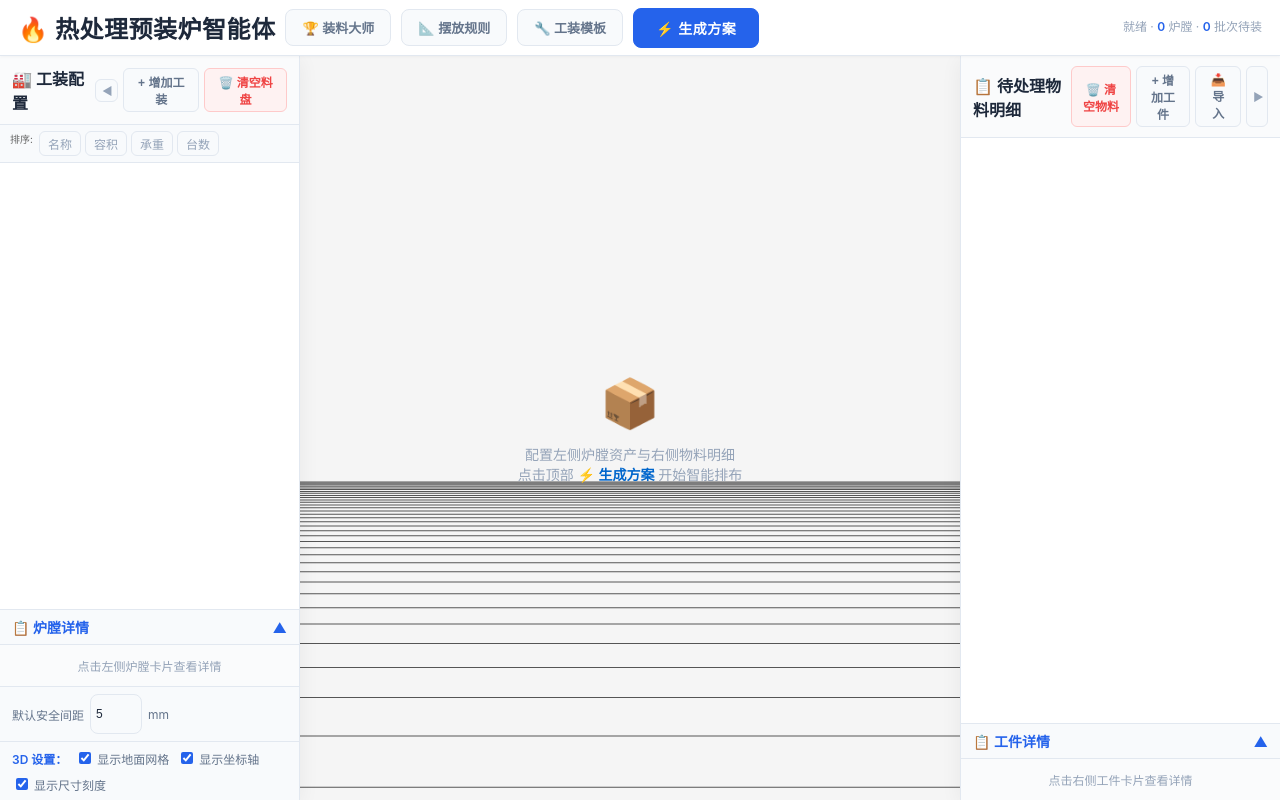
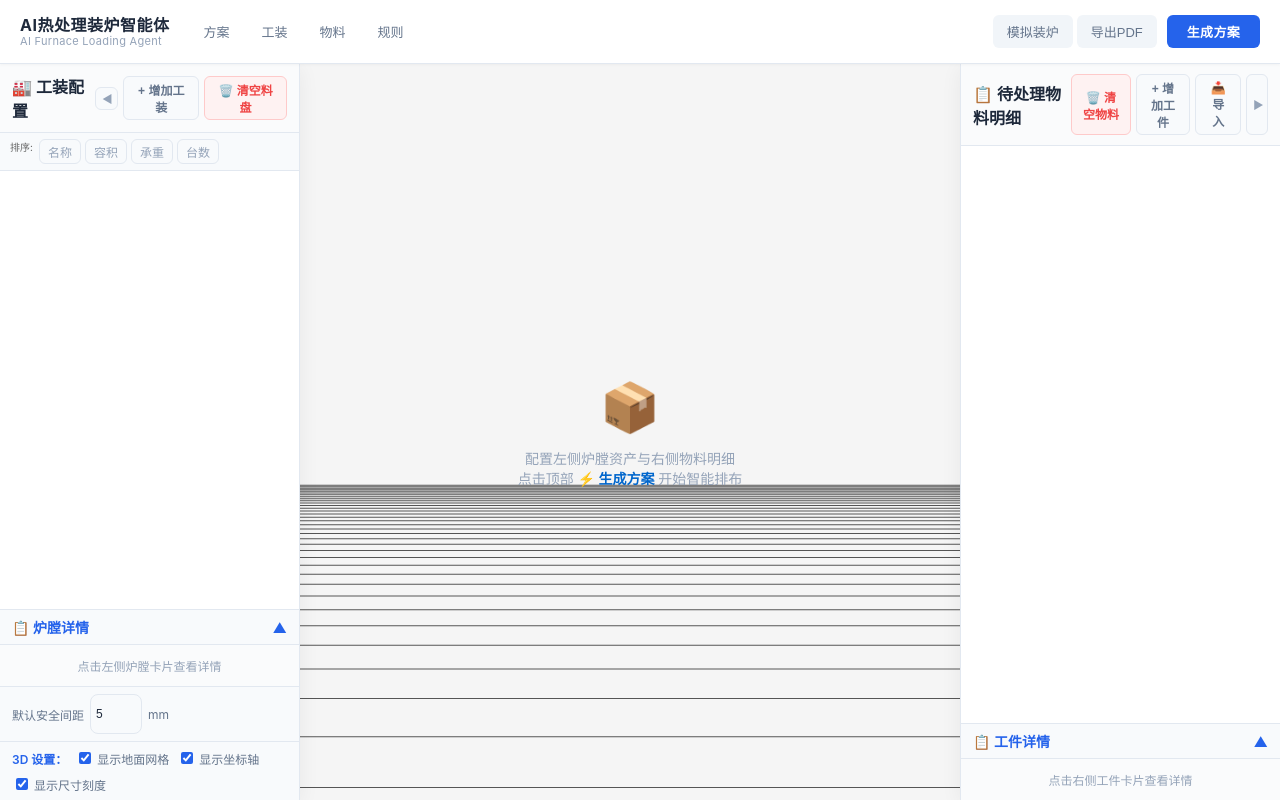
Before and after one commit to EASY-PETS/heat_treatment, a website: page furnace.html in a window 1280 px wide. Drawn offline with nearby package versions, Linux system fonts and the light colour scheme; animation ran at ten frames a second.

Commit message:
Update CSS styles and furnace HTML layout

```diff
--- a/css/main.css
+++ b/css/main.css
@@ -32,63 +32,94 @@
 
 /* ==================== TOP BAR ==================== */
 #top-bar {
-    height: 56px; min-height: 56px;
+    height: 64px; min-height: 64px;
     background: #FFFFFF;
     border-bottom: 1px solid var(--border-color);
-    display: flex; align-items: center; padding: 0 18px;
-    gap: 10px; z-index: 20;
+    display: flex; align-items: center; padding: 0 20px;
+    gap: 4px; z-index: 20;
     box-shadow: 0 1px 3px rgba(0,0,0,0.04);
 }
-#top-bar h2 {
-    margin: 0; font-size: 24px; font-weight: 600;
-    color: var(--text-color);
-    white-space: nowrap; letter-spacing: 0.5px;
-}
 #top-bar .btn {
-    padding: 8px 16px; font-size: 13px; font-weight: 600;
-    border: 1px solid var(--border-color); border-radius: 8px; cursor: pointer;
-    color: var(--text-secondary); background: #F8FAFC;
-    transition: all 0.2s; white-space: nowrap;
-}
-#top-bar .btn:hover {
+    padding: 7px 14px; font-size: 13px; font-weight: 500;
+    border: none; border-radius: 6px; cursor: pointer;
+    transition: all 0.15s; white-space: nowrap;
+}
+
+/* ---- Logo ---- */
+.top-logo {
+    display: flex; flex-direction: column;
+    justify-content: center; margin-right: 16px;
+    line-height: 1.25;
+}
+.top-logo-title {
+    font-size: 16px; font-weight: 700;
+    color: var(--text-color);
+    letter-spacing: 0.5px;
+}
+.top-logo-subtitle {
+    font-size: 11px; font-weight: 400;
+    color: var(--text-muted);
+    letter-spacing: 0.3px;
+}
+
+/* ---- 导航按钮 ---- */
+.top-nav-btn {
+    background: transparent;
+    color: var(--text-secondary);
+    padding: 7px 14px !important;
+    font-size: 13px !important;
+    font-weight: 500 !important;
+    border: none !important;
+    border-radius: 6px !important;
+}
+.top-nav-btn:hover {
     background: #F1F5F9;
-    border-color: #CBD5E1;
-}
-.btn-master {
-    background: #F8FAFC !important;
-    color: var(--text-secondary) !important;
-    border: 1px solid var(--border-color) !important;
+    color: var(--text-color);
+}
+
+/* ---- 弹性填充 ---- */
+.top-spacer {
+    flex: 1;
+}
+
+/* ---- 工具按钮 (灰色) ---- */
+.top-tool-btn {
+    background: #F1F5F9;
+    color: var(--text-secondary);
+    padding: 7px 14px !important;
     font-size: 13px !important;
-    box-shadow: none !important;
-}
-.btn-master:hover { background: #F1F5F9 !important; border-color: #CBD5E1 !important; transform: none; }
-.btn-rules {
-    background: #F8FAFC !important;
-    color: var(--text-secondary) !important;
-    border: 1px solid var(--border-color) !important;
-    font-size: 13px !important;
-    box-shadow: none !important;
-}
-.btn-rules:hover { background: #F1F5F9 !important; border-color: #CBD5E1 !important; transform: none; }
+    font-weight: 500 !important;
+    border: none !important;
+    border-radius: 6px !important;
+}
+.top-tool-btn:hover {
+    background: #E2E8F0;
+    color: var(--text-color);
+}
+
+/* ---- 主按钮：生成方案 (蓝色) ---- */
 .btn-generate {
     background: var(--accent-color) !important;
     color: #FFFFFF !important;
-    border: 1px solid var(--accent-color) !important;
-    font-size: 14px !important; padding: 9px 22px !important;
-    letter-spacing: 0.5px;
+    border: none !important;
+    font-size: 13px !important; font-weight: 600 !important;
+    padding: 7px 20px !important;
+    border-radius: 6px !important;
+    margin-left: 6px;
+    letter-spacing: 0.3px;
     box-shadow: none !important;
 }
-.btn-generate:hover { background: var(--accent-hover) !important; border-color: var(--accent-hover) !important; transform: none; box-shadow: none !important; }
-.btn-animate-top { background-color: #F8FAFC; color: var(--text-secondary); border: 1px solid var(--border-color); display: none; }
-.btn-animate-top:hover { background-color: #F1F5F9; }
-.btn-pdf-top { background-color: #F8FAFC; color: var(--text-secondary); border: 1px solid var(--border-color); display: none; }
-.btn-pdf-top:hover { background-color: #F1F5F9; }
-.btn-explode-top { background: #F8FAFC; color: var(--text-secondary); border: 1px solid var(--border-color); display: none; box-shadow: none; }
-.btn-explode-top:hover { background: #F1F5F9; transform: none; }
-.btn-explode-top.active { background: var(--success-color); color: #FFFFFF; border-color: var(--success-color); box-shadow: none; }
-.btn-explode-top.active:hover { background: #16A34A; border-color: #16A34A; }
-.btn-bom-top { background: #F8FAFC; color: var(--text-secondary); border: 1px solid var(--border-color); display: none; box-shadow: none; }
-.btn-bom-top:hover { background: #F1F5F9; transform: none; }
+.btn-generate:hover {
+    background: var(--accent-hover) !important;
+    transform: none;
+    box-shadow: none !important;
+}
+
+/* ---- 旧样式兼容：隐藏已废弃的独立类 ---- */
+.btn-master, .btn-rules, .btn-animate-top, .btn-pdf-top,
+.btn-explode-top, .btn-bom-top {
+    /* 已由 .top-nav-btn / .top-tool-btn 替代，保留以便 JS 不会报错 */
+}
 
 #top-summary {
     margin-left: auto; font-size: 12px; color: var(--text-muted);
--- a/furnace.html
+++ b/furnace.html
@@ -23,16 +23,21 @@
 
     <!-- ==================== TOP BAR ==================== -->
     <div id="top-bar">
-        <h2>🔥 热处理预装炉智能体</h2>
-        <button class="btn btn-master" id="btn-master">🏆 装料大师</button>
-        <button class="btn btn-rules" id="btn-rules">📐 摆放规则</button>
-        <button class="btn btn-rules" id="btn-tooling-mgmt" style="background: linear-gradient(135deg, #4f46e5 0%, #3730a3 100%); box-shadow: 0 0 14px rgba(79,70,229,0.35);">🔧 工装模板</button>
-        <button class="btn btn-generate" id="btn-generate-plan">⚡ 生成方案</button>
-        <button class="btn btn-animate-top" id="btn-animate">🎬 逐步模拟装框</button>
-        <button class="btn btn-pdf-top" id="btn-export-pdf">📄 导出 PDF</button>
-        <button class="btn btn-explode-top" id="btn-explode" style="display:none;">🔍 开启爆炸图</button>
-        <button class="btn btn-bom-top" id="btn-bom" style="display:none;">📋 施工清单</button>
-        <div id="top-summary">
+        <div class="top-logo">
+            <div class="top-logo-title">AI热处理装炉智能体</div>
+            <div class="top-logo-subtitle">AI Furnace Loading Agent</div>
+        </div>
+        <button class="btn top-nav-btn" id="btn-master">方案</button>
+        <button class="btn top-nav-btn" id="btn-tooling-mgmt">工装</button>
+        <button class="btn top-nav-btn" id="btn-material-nav">物料</button>
+        <button class="btn top-nav-btn" id="btn-rules">规则</button>
+        <div class="top-spacer"></div>
+        <button class="btn top-tool-btn" id="btn-animate">模拟装炉</button>
+        <button class="btn top-tool-btn" id="btn-export-pdf">导出PDF</button>
+        <button class="btn top-tool-btn" id="btn-bom" style="display:none;">施工清单</button>
+        <button class="btn top-tool-btn" id="btn-explode" style="display:none;">爆炸图</button>
+        <button class="btn btn-generate" id="btn-generate-plan">生成方案</button>
+        <div id="top-summary" style="display:none;">
             就绪 · <span id="top-furnace-count">0</span> 炉膛 · <span id="top-item-count">0</span> 批次待装
         </div>
     </div>
```
